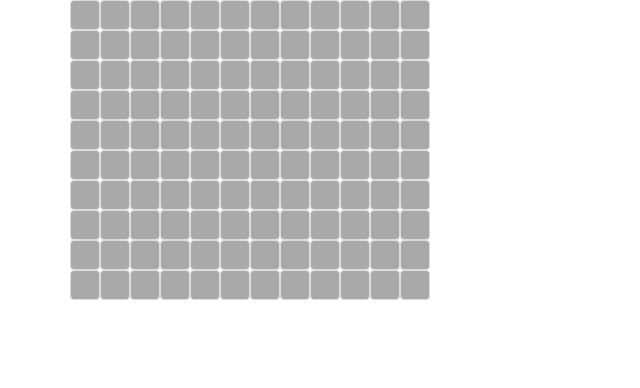
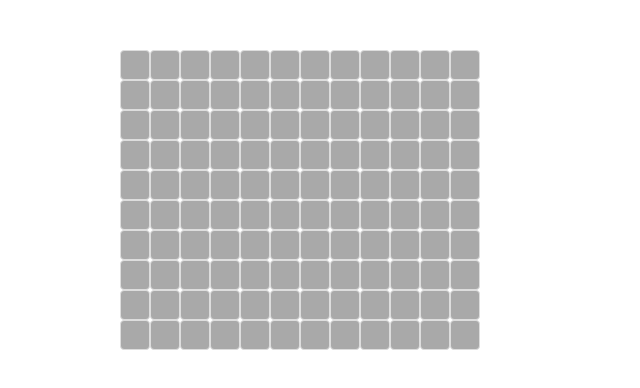
Before and after one commit to emadsaber/MinesSweeper, a plain HTML site: page index.html in a window 1280 px wide. Shown: the whole page, without its empty margins (0-640 px from the left). Drawn offline with Linux system fonts and the light colour scheme.

Commit message:
fixed game over  bug

```diff
--- a/css/main.css
+++ b/css/main.css
@@ -24,3 +24,6 @@
 .disabled{
     background-color: darkgray;
 }
+.center{
+    padding : 50px;
+}
--- a/index.html
+++ b/index.html
@@ -12,9 +12,9 @@
 
 <body ng-cloak="true" ng-controller="gameController">
     <div class="container">
-        <div class="row">
+        <div class="row center">
             <div ng-repeat="col in range(columns)">
-                 <div ng-repeat="row in range(rows)">
+                <div ng-repeat="row in range(rows)">
                     <input type="button" class="btn cell" name="{{row +'_' + col}}" ng-click="cellClicked({row: row,col: col})">
 
                     </input>
@@ -23,7 +23,7 @@
         </div>
         <div id="GameOver" class="gameOver">
             Game Over, You stepped over a mine!
-            <input type="button" class ="btn btn-sm btn-success" value = "New Game" name="newGame" ng-click="newGame()"/>
+            <input type="button" class="btn btn-sm btn-success" value="New Game" name="newGame" ng-click="newGame()" />
         </div>
     </div>
     <!--scripts-->
--- a/js/MainApp/Controllers/GameController.js
+++ b/js/MainApp/Controllers/GameController.js
@@ -110,6 +110,7 @@ var gameController = gameApp.controller('gameController', function($scope){
         $("[name='" + cellName + "']").val(number);
     }
     function showGameOver(){
+        $scope.gameOverFlag = true;
         $(".gameOver").show(500);
     }
     function disableCellAndSurroundingCells(row, col){
```
